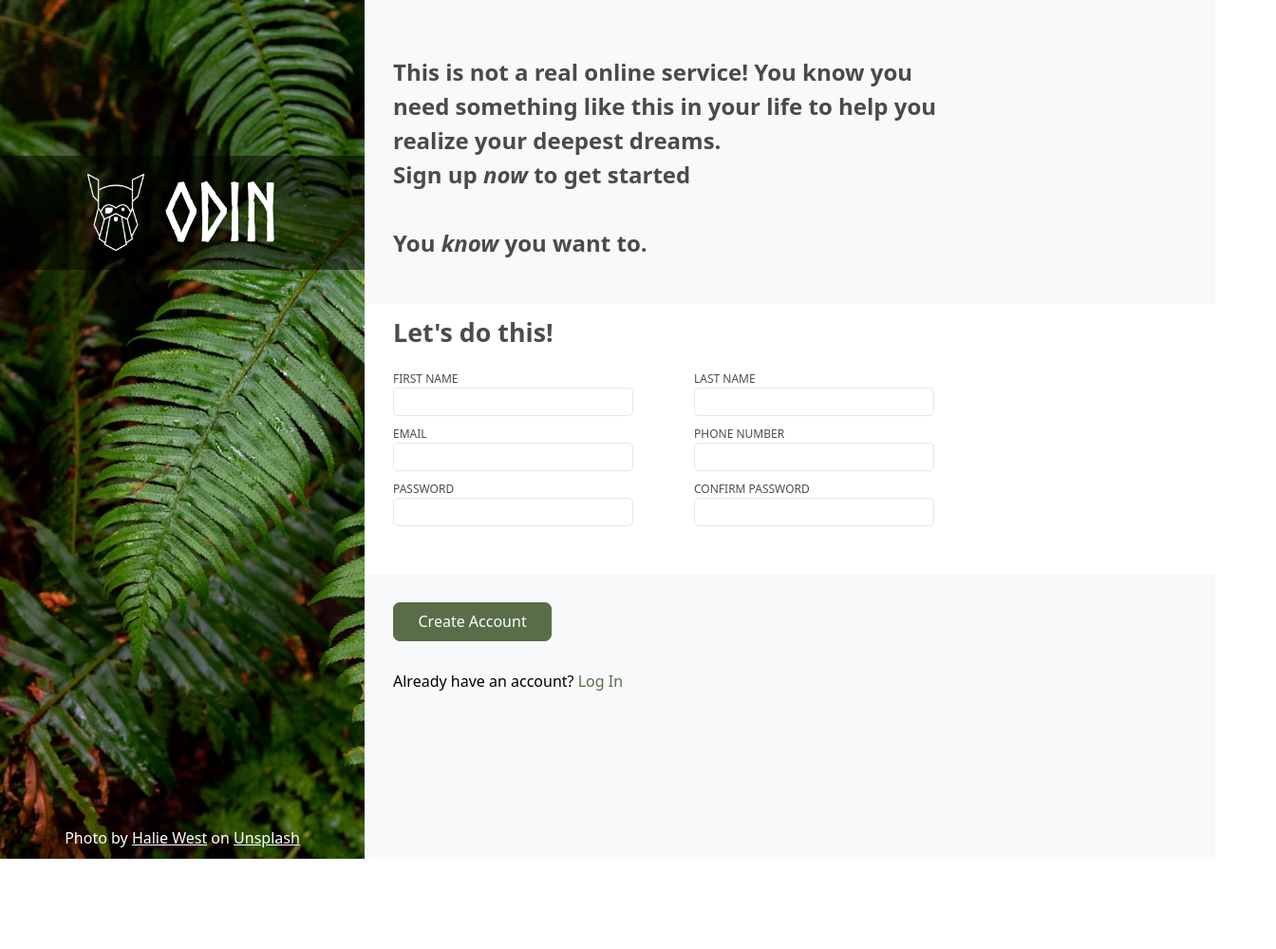
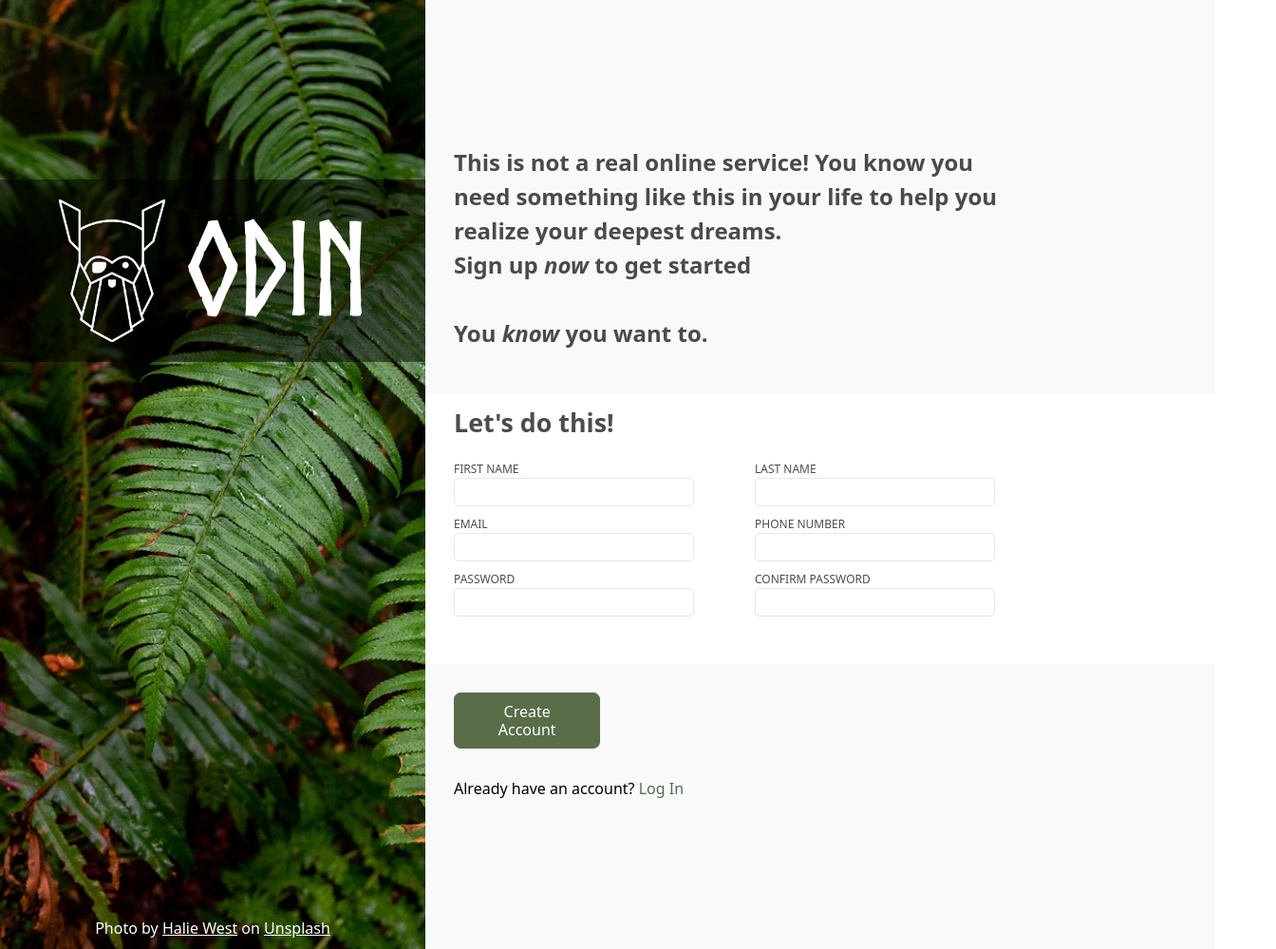
Before and after one commit to damasake3/project-signup-form, a plain HTML site: page index.html in a window 1280 px wide. Shown: the whole page at 95% size, 1344 px wide, since content can reach past the window. Before the commit the page ends 904 px from the top, so only its background shows below. Drawn offline with nearby package versions, Linux system fonts and the light colour scheme.

Commit message:
Changed to CDN version, uninstall its npm and adjust CSS
- Github pages apparently can't read node_modules
- Hence, the need to switch to a CDN version of the normalize

```diff
--- a/index.html
+++ b/index.html
@@ -5,6 +5,9 @@
     <meta charset="UTF-8">
     <meta name="viewport" content="width=device-width, initial-scale=1.0">
     <title>Document</title>
+    <link rel="stylesheet" href="https://cdnjs.cloudflare.com/ajax/libs/modern-normalize/3.0.1/modern-normalize.min.css"
+        integrity="sha512-q6WgHqiHlKyOqslT/lgBgodhd03Wp4BEqKeW6nNtlOY4quzyG3VoQKFrieaCeSnuVseNKRGpGeDU3qPmabCANg=="
+        crossorigin="anonymous" referrerpolicy="no-referrer" />
     <link rel="stylesheet" href="style.css">
 </head>
 
--- a/package.json
+++ /dev/null
@@ -1,5 +0,0 @@
-{
-  "dependencies": {
-    "modern-normalize": "^3.0.1"
-  }
-}
--- a/style.css
+++ b/style.css
@@ -1,6 +1,4 @@
-@import 'node_modules/modern-normalize/modern-normalize.css';
-
-/* Normalize */
+    /* Normalize */
 :root {
     line-height: 1.5;
 }
@@ -80,7 +78,7 @@ img {
     flex-direction: column;
 
     min-height: 100vh;
-    min-width: 30%;
+    min-width: 35%;
     padding: 10px 0px;
 }
 
@@ -91,12 +89,12 @@ img {
 }
 
 .top.container {
-    height: 320px;
+    height: 415px;
     display: flex;
     flex-direction: column;
     justify-content: center;
 
-    margin-right: 28%;
+    margin-right: 20%;
 }
 
 .top.container p:first-child {
@@ -130,9 +128,14 @@ img {
 
 .hero h1 {
     font-family: "Norse";
-    font-size: 5rem;
+    font-size: 8rem;
     font-weight: bold;
     color: white;
+}
+
+.hero img {
+    width: 7rem;
+    height: auto;
 }
 
 h2 {
@@ -143,10 +146,7 @@ h2 {
     padding-bottom: 20px;
 }
 
-.hero img {
-    width: 60px;
-    height: auto;
-}
+
 
 p.hero-text {
     font-size: 1.5rem;
```
Also changed, not shown: 1 other file.
